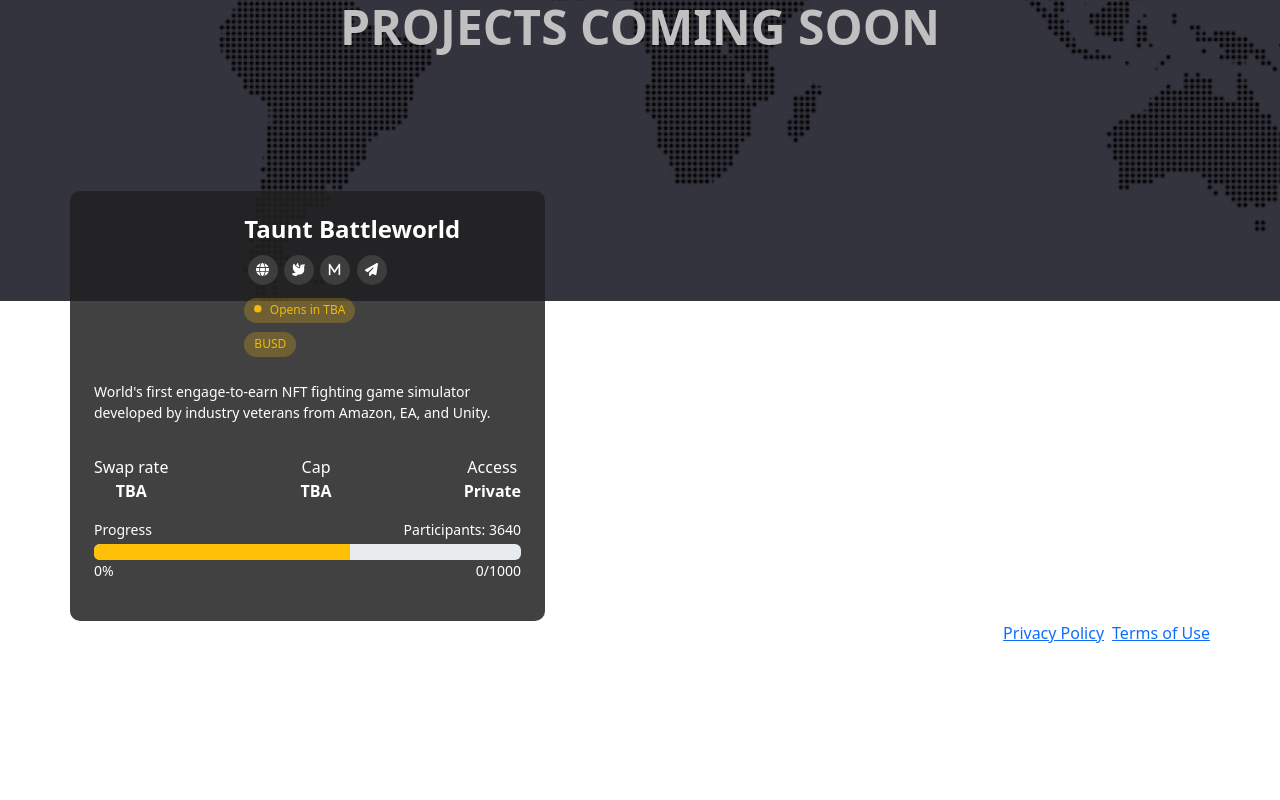
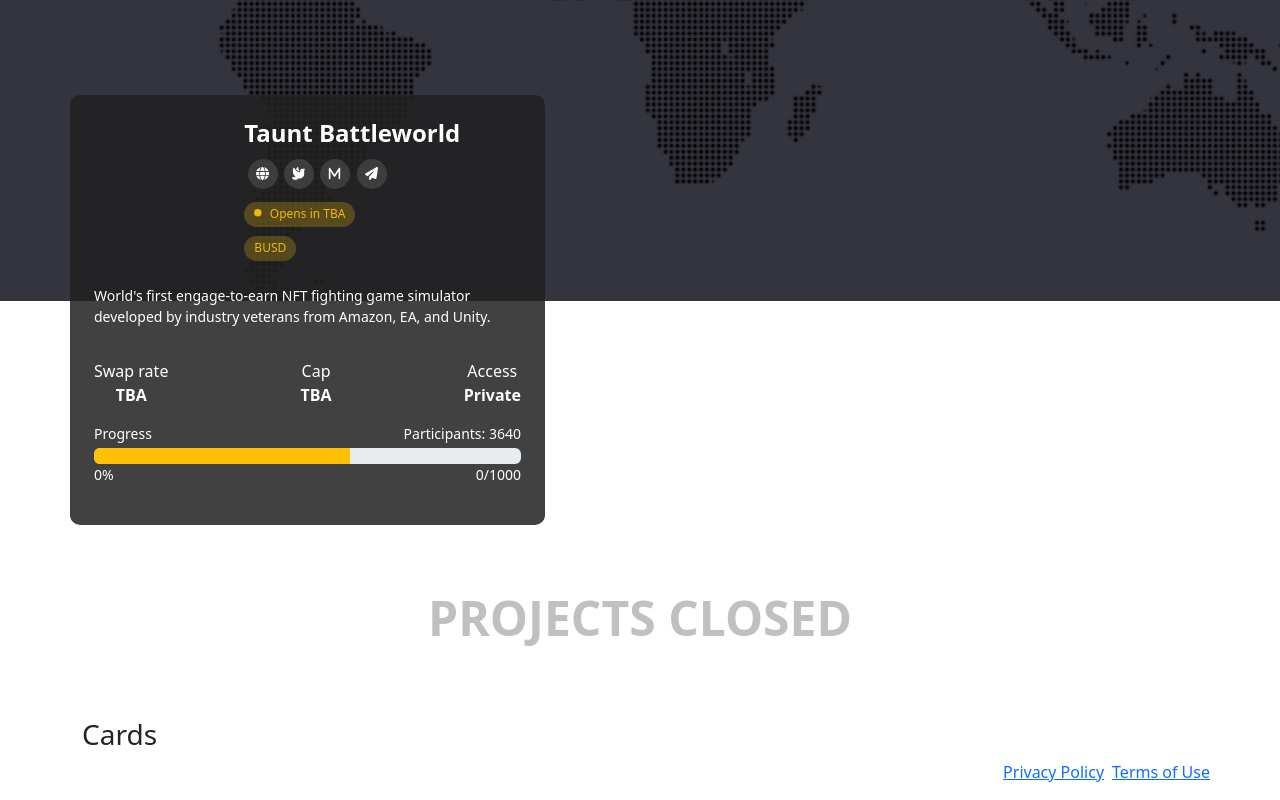
Before and after one commit to FxIvan/clone-project, a Next.js app: page /projects in a window 1280 px wide. Shown: the part 499-1299 px from the top of the page. Before the commit the page ends 1160 px from the top, so only its background shows below. Built offline with nearby package versions, Linux system fonts and the light colour scheme.

Commit message:
projects closed component

```diff
--- a/component/app/projectOpenNow/styles.module.css
+++ b/component/app/projectOpenNow/styles.module.css
@@ -2,7 +2,7 @@
   font-size: 3rem;
   font-weight: bold;
   color: #c0c0c0;
-  padding: 10rem 0 4rem 0;
+  padding: 4rem 0 ;
 }
 
 .projects span {
--- /dev/null
+++ b/component/app/projectsClosed/index.js
@@ -0,0 +1,19 @@
+import { Col, Container, Row } from "react-bootstrap";
+import styles from "./styles.module.css";
+
+export default function ProjectsClosed() {
+  return (
+    <Container>
+      <Row>
+        <Col sm={12} className={styles.titleProjectsClosed + " text-center"}>
+          <h2>PROJECTS CLOSED</h2>
+        </Col>
+        <Col sm={12}>
+          <Row>
+            <h3>Cards</h3>
+          </Row>
+        </Col>
+      </Row>
+    </Container>
+  );
+}
--- /dev/null
+++ b/component/app/projectsClosed/styles.module.css
@@ -0,0 +1,6 @@
+.titleProjectsClosed h2 {
+  font-size: 3rem;
+  font-weight: bold;
+  color: #c0c0c0;
+  padding: 4rem 0;
+}
--- a/pages/projects/index.js
+++ b/pages/projects/index.js
@@ -3,6 +3,7 @@
 import ProjectOpenNow from "../../component/app/projectOpenNow";
 import ProjectComingSoon from "../../component/app/projectComingSoon";
 import styles from "./styles.module.css";
+import ProjectsClosed from "../../component/app/projectsClosed";
 
 const StakingPage = () => {
   return (
@@ -10,6 +11,7 @@
       <div className={styles.backgroundImage}></div>
       <ProjectOpenNow />
       <ProjectComingSoon />
+      <ProjectsClosed />
     </>
   );
 };
```
